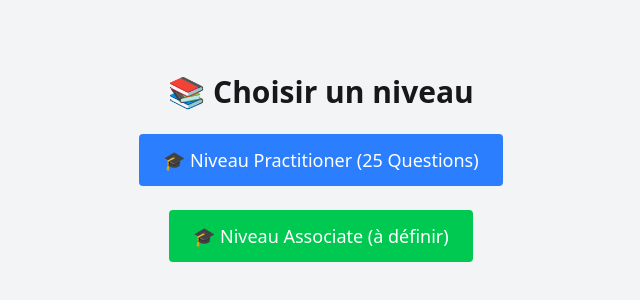
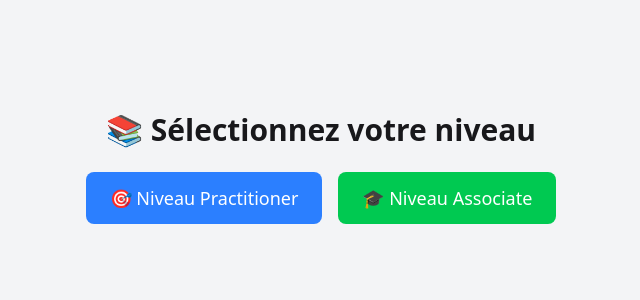
Before and after one commit to MBAYEX2/site_aws_test_examen, a React app: page / in a window 1280 px wide. Shown: the part 232-532 px from the top of the page, without its empty margins (319-959 px from the left). Built offline with nearby package versions, Linux system fonts and the light colour scheme; the HTML template or start-up script is replaced by a standard one.

Commit message:
bouton recommencer

```diff
--- a/src/components/Accueil.jsx
+++ b/src/components/Accueil.jsx
@@ -7,30 +7,35 @@ function Accueil() {
   // Fonction pour mélanger les questions
   const shuffleArray = (array) => array.sort(() => Math.random() - 0.5);
 
-  const handlePractitionerClick = () => {
-    // Mélanger et prendre 25 questions
-    const randomQuestions = shuffleArray([...questionsData]).slice(0, 25);
+  return (
+    <div className="min-h-screen flex flex-col items-center justify-center bg-gray-100">
+      <h1 className="text-3xl font-bold mb-6">📚 Sélectionnez votre niveau</h1>
 
-    navigate("/practitionner", { state: { questions: randomQuestions } });
-  };
-
-  return (
-    <div className="min-h-screen flex flex-col items-center justify-center gap-6 bg-gray-100">
-      <h1 className="text-3xl font-bold">📚 Choisir un niveau</h1>
-
+      <div className="flex gap-4">
+        {/* ✅ Niveau Practitioner : 25 questions */}
         <button
-        onClick={handlePractitionerClick}
-        className="px-6 py-3 bg-blue-500 text-white rounded text-lg"
+          onClick={() =>
+            navigate("/practitionner", {
+              state: { questions: shuffleArray([...questionsData]).slice(0, 25) },
+            })
+          }
+          className="px-6 py-3 bg-blue-500 text-white rounded-lg text-lg hover:bg-blue-600"
         >
-        🎓 Niveau Practitioner (25 Questions)
+          🎯 Niveau Practitioner
         </button>
 
+        {/* ✅ Niveau Associate : 65 questions */}
         <button
-        onClick={() => navigate("/associate")}
-        className="px-6 py-3 bg-green-500 text-white rounded text-lg"
+          onClick={() =>
+            navigate("/practitionner", {
+              state: { questions: shuffleArray([...questionsData]).slice(0, 65) },
+            })
+          }
+          className="px-6 py-3 bg-green-500 text-white rounded-lg text-lg hover:bg-green-600"
         >
-        🎓 Niveau Associate (à définir)
+          🎓 Niveau Associate
         </button>
+      </div>
     </div>
   );
 }
--- a/src/components/AnswersReview.jsx
+++ b/src/components/AnswersReview.jsx
@@ -13,10 +13,13 @@ function AnswersReview() {
 
   const [currentIndex, setCurrentIndex] = useState(0);
 
-  // ✅ Mélanger les questions et en prendre 25
+  // Fonction pour mélanger un tableau
   const shuffleArray = (array) => array.sort(() => Math.random() - 0.5);
 
-  // ✅ Sélectionner uniquement les questions mal répondues
+  // Nombre de questions initiales
+  const initialCount = questions.length || 25; // 25 par défaut si vide
+
+  // Sélectionner uniquement les questions mal répondues
   const wrongQuestions = questions.filter((q, index) => {
     const correctAnswers = q.correctAnswers;
     const userAnswers = selectedAnswers[index] || [];
@@ -43,7 +46,6 @@ function AnswersReview() {
             {currentIndex + 1}. {q.question}
           </h2>
 
-          {/* ✅ Affichage de toutes les réponses */}
           <div className="space-y-2">
             {q.options.map((option, idx) => {
               const isCorrect = q.correctAnswers.includes(idx);
@@ -63,10 +65,7 @@ function AnswersReview() {
               }
 
               return (
-                <label
-                  key={idx}
-                  className={`flex items-center p-2 rounded border ${style}`}
-                >
+                <label key={idx} className={`flex items-center p-2 rounded border ${style}`}>
                   <input type="checkbox" checked={isSelected} readOnly className="mr-2" />
                   <span>{option}</span>
                   {label && <span className="ml-2 font-bold">{label}</span>}
@@ -77,7 +76,6 @@ function AnswersReview() {
         </div>
       )}
 
-      {/* ✅ Navigation */}
       <div className="flex gap-4 mt-6">
         <button
           onClick={() => setCurrentIndex((prev) => Math.max(prev - 1, 0))}
@@ -88,9 +86,7 @@ function AnswersReview() {
         </button>
 
         <button
-          onClick={() =>
-            setCurrentIndex((prev) => Math.min(prev + 1, wrongQuestions.length - 1))
-          }
+          onClick={() => setCurrentIndex((prev) => Math.min(prev + 1, wrongQuestions.length - 1))}
           disabled={currentIndex === wrongQuestions.length - 1}
           className="px-4 py-2 bg-blue-500 text-white rounded disabled:opacity-50"
         >
@@ -98,11 +94,10 @@ function AnswersReview() {
         </button>
       </div>
 
-      {/* ✅ Nouveau bouton Recommencer avec 25 nouvelles questions */}
       <button
         onClick={() =>
           navigate("/practitionner", {
-            state: { questions: shuffleArray([...questionsData]).slice(0, 25) },
+            state: { questions: shuffleArray([...questionsData]).slice(0, initialCount) },
           })
         }
         className="mt-6 px-4 py-2 bg-green-600 text-white rounded hover:bg-green-700 transition"
--- a/src/components/Practitionner.jsx
+++ b/src/components/Practitionner.jsx
@@ -3,19 +3,23 @@ import { useNavigate, useLocation } from "react-router-dom";
 import questionsData from "../awsquestion.js";
 
 function Practitionner() {
+  const navigate = useNavigate();
   const location = useLocation();
-  const navigate = useNavigate();
 
-  // ✅ Récupérer les questions envoyées depuis l'accueil (ou toutes par défaut)
-  const questions = location.state?.questions || questionsData;
+  // Récupère les questions reçues via navigation ou génère 25 questions aléatoires
+  const initialQuestions =
+    location.state?.questions && location.state.questions.length > 0
+      ? location.state.questions
+      : [...questionsData].sort(() => Math.random() - 0.5).slice(0, 25);
 
+  const [questions] = useState(initialQuestions);
   const [currentIndex, setCurrentIndex] = useState(0);
   const [selectedAnswers, setSelectedAnswers] = useState({});
   const [flaggedQuestions, setFlaggedQuestions] = useState({});
   const [timeLeft, setTimeLeft] = useState(120);
   const [timeUp, setTimeUp] = useState(false);
 
-  // ⏳ Timer
+  // Timer
   useEffect(() => {
     if (timeLeft <= 0) {
       handleSubmit(true);
@@ -26,17 +30,16 @@ function Practitionner() {
     return () => clearInterval(timer);
   }, [timeLeft]);
 
-  // ✅ Vérifier la réponse correcte
+  // Vérifie si la réponse est correcte
   const isAnswerCorrect = (question, userAnswers) => {
     const correct = question.correctAnswers.map((id) => question.options[id]).sort().toString();
     const user = [...(userAnswers || [])].sort().toString();
     return correct === user;
   };
 
-  // ✅ Soumettre et calculer le score
+  // Soumettre et calculer le score
   const handleSubmit = (timeExpired = false) => {
     let totalCorrect = 0;
-
     questions.forEach((q, i) => {
       if (isAnswerCorrect(q, selectedAnswers[i])) {
         totalCorrect++;
@@ -54,7 +57,7 @@ function Practitionner() {
     });
   };
 
-  // ✅ Gestion du choix de réponse
+  // Gérer le changement de réponse
   const handleAnswerChange = (answer) => {
     const current = selectedAnswers[currentIndex] || [];
     if (current.includes(answer)) {
@@ -70,7 +73,7 @@ function Practitionner() {
     }
   };
 
-  // ✅ Flag
+  // Flaguer / déflaguer question
   const toggleFlag = () => {
     setFlaggedQuestions((prev) => ({
       ...prev,
@@ -78,7 +81,7 @@ function Practitionner() {
     }));
   };
 
-  // ✅ Timer Visuel
+  // Timer visuel
   const minutes = Math.floor(timeLeft / 60);
   const seconds = timeLeft % 60;
   const totalTime = 120;
@@ -88,13 +91,13 @@ function Practitionner() {
 
   return (
     <div className="min-h-screen bg-gray-100 p-4 relative">
-      {/* ✅ Grille des questions */}
+      {/* Grille questions */}
       <div
         className="absolute top-0 right-4 p-0 border rounded bg-white shadow"
         style={{
           display: "grid",
-          gridTemplateColumns: "repeat(10, 24px)",
-          gap: "4px",
+          gridTemplateColumns: "repeat(22, 18px)",
+          gap: "3px",
         }}
       >
         {questions.map((_, index) => {
@@ -105,21 +108,20 @@ function Practitionner() {
             <button
               key={index}
               onClick={() => setCurrentIndex(index)}
-              className={`w-6 h-6 flex items-center justify-center border rounded-full text-[10px] font-bold transition duration-200
+              className={`w-5 h-5 flex items-center justify-center border rounded-full text-[12px] font-bold transition duration-215
                 ${answered ? "bg-green-500 text-white" : "bg-orange-400 text-white"}
                 hover:scale-110 hover:shadow-md`}
             >
-              {flagged ? "🚩" : index + 1}
+              {flagged ? "🚩" : answered ? "✅" : index + 1}
             </button>
           );
         })}
       </div>
 
-      {/* ✅ Bloc Questions */}
+      {/* Bloc question */}
       <div className="mt-20 relative border p-7 rounded bg-white shadow">
-        {/* 🚩 Timer + Flag */}
+        {/* Timer + Flag */}
         <div className="absolute top-4 right-2 flex items-center gap-5">
-          <div className="flex items-center">
           <svg width="60" height="60">
             <circle cx="30" cy="30" r={radius - 15} stroke="#ddd" strokeWidth="5" fill="none" />
             <circle
@@ -145,7 +147,6 @@ function Practitionner() {
               {minutes}:{seconds < 10 ? `0${seconds}` : seconds}
             </text>
           </svg>
-          </div>
 
           <button onClick={toggleFlag} className="text-xl" title="Flagger cette question">
             🚩
@@ -163,7 +164,6 @@ function Practitionner() {
           )}
         </p>
 
-        {/* ✅ Liste des options */}
         <div className="mb-4">
           {questions[currentIndex].options.map((opt, idx) => (
             <label
@@ -181,7 +181,7 @@ function Practitionner() {
           ))}
         </div>
 
-        {/* ✅ Navigation */}
+        {/* Navigation */}
         <div className="flex gap-4">
           <button
             onClick={() => setCurrentIndex((prev) => Math.max(prev - 1, 0))}
```
Lines whose indentation alone changed are shown as unchanged.
